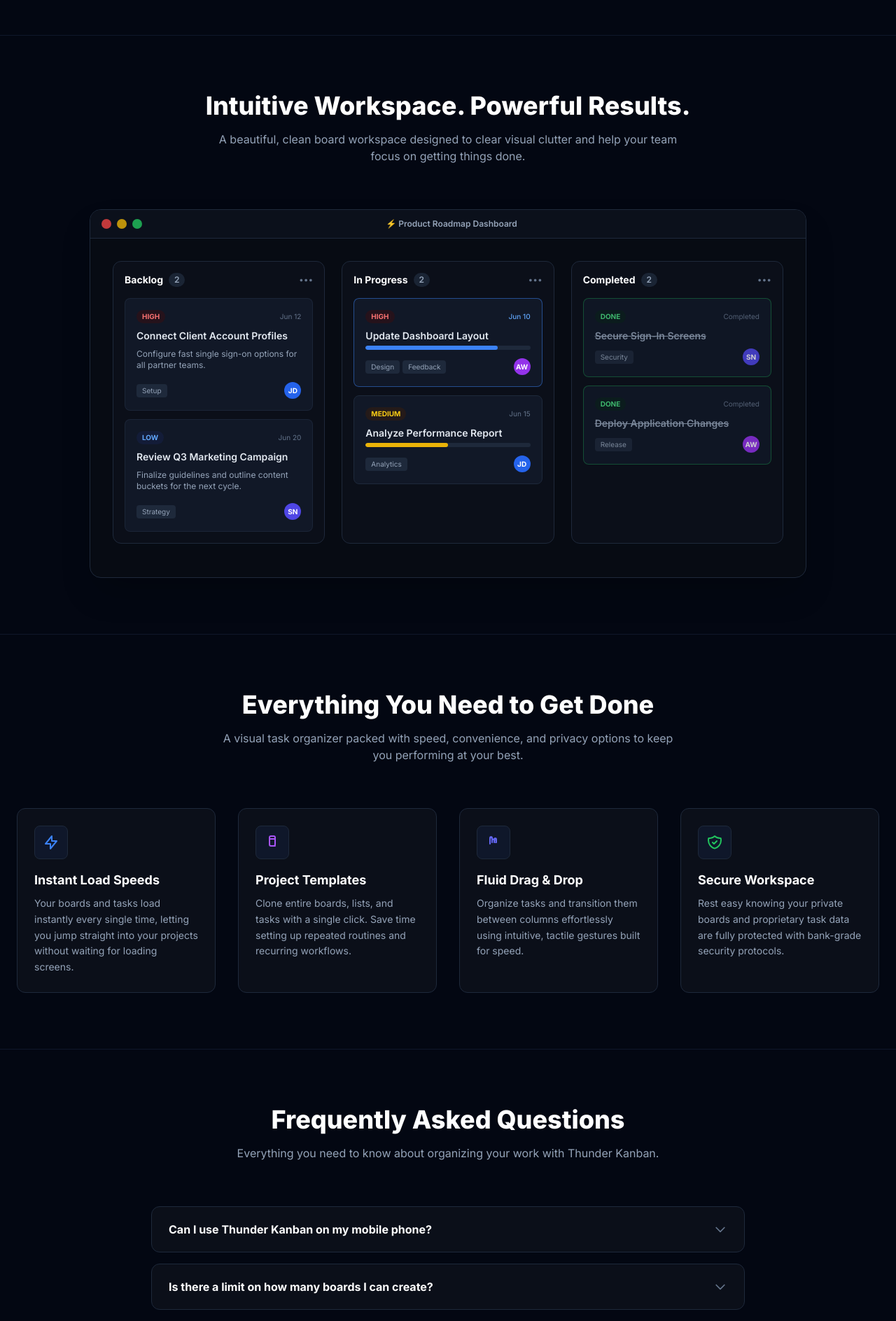
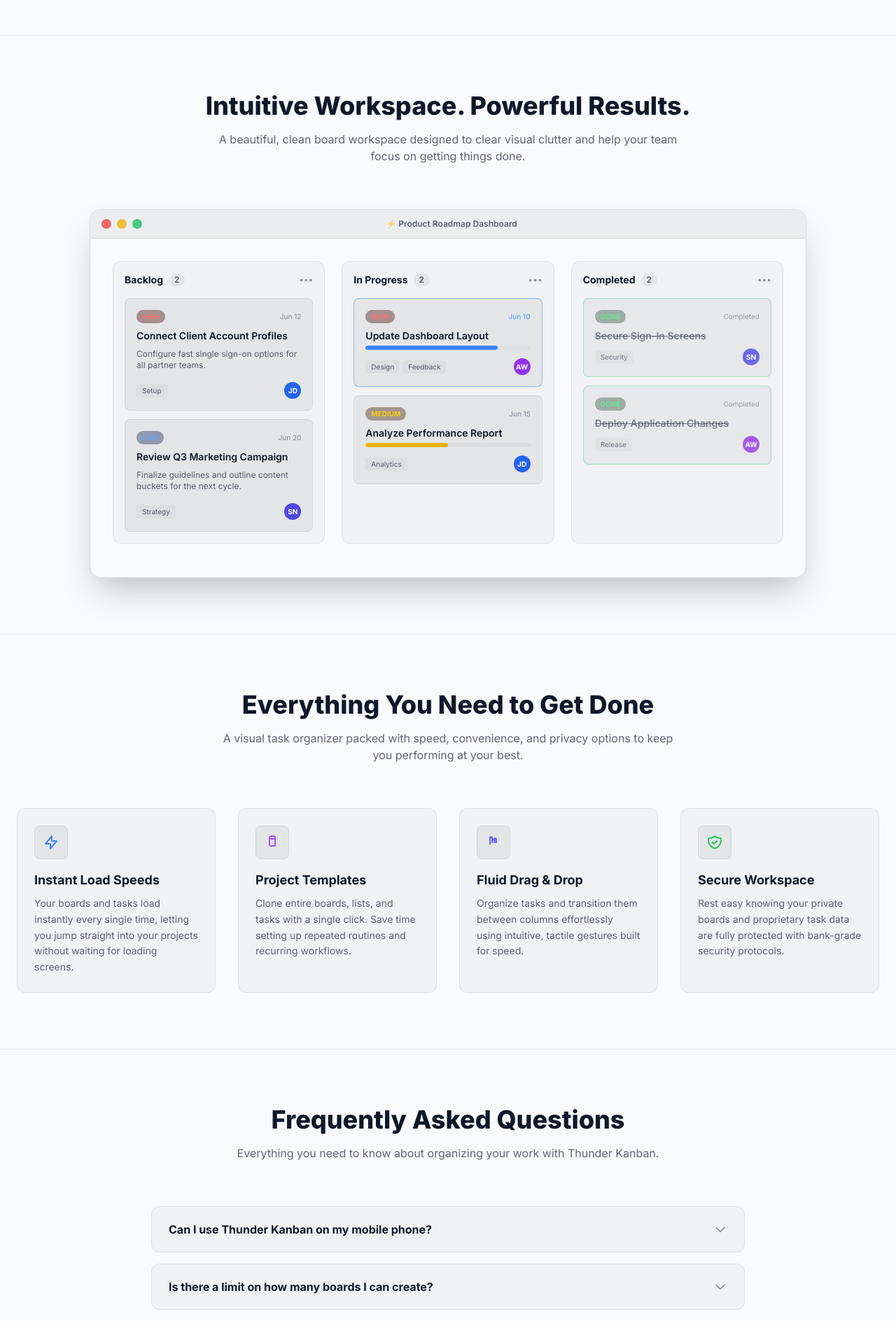
Before and after one commit to SHUBHAM-NIRMAL18/thunder-kanban, a React (Vite) app in the folder frontend/: page / in a window 1280 px wide. Shown: the part 680-2568 px from the top of the page at 70% size. Built offline with nearby package versions, Linux system fonts and the light colour scheme; no server answers.

Commit message:
fix(home): refactor home page layout and sections to support light theme

```diff
--- a/frontend/src/pages/Home/components/FAQ.tsx
+++ b/frontend/src/pages/Home/components/FAQ.tsx
@@ -32,13 +32,13 @@ export const FAQ = () => {
   }
 
   return (
-    <section id="faq" className="bg-[#030712] py-20 border-t border-slate-900">
+    <section id="faq" className="bg-[var(--bg-base)] py-20 border-t border-[var(--border-subtle)]">
       <div className="container mx-auto px-6 max-w-4xl">
         <div className="text-center mb-16">
-          <h2 className="text-3xl md:text-4xl font-extrabold text-white mb-4">
+          <h2 className="text-3xl md:text-4xl font-extrabold text-[var(--text-primary)] mb-4">
             Frequently Asked Questions
           </h2>
-          <p className="text-slate-400">
+          <p className="text-[var(--text-secondary)]">
             Everything you need to know about organizing your work with Thunder Kanban.
           </p>
         </div>
@@ -49,15 +49,15 @@ export const FAQ = () => {
             return (
               <div
                 key={idx}
-                className="bg-[#0b0f19] border border-slate-800 rounded-xl overflow-hidden transition-colors duration-200"
+                className="bg-[var(--bg-surface)] border border-[var(--border-subtle)] rounded-xl overflow-hidden transition-colors duration-200"
               >
                 <button
                   onClick={() => toggle(idx)}
-                  className="w-full text-left px-6 py-5 flex items-center justify-between font-bold text-white hover:text-blue-400 transition-colors"
+                  className="w-full text-left px-6 py-5 flex items-center justify-between font-bold text-[var(--text-primary)] hover:text-blue-400 transition-colors"
                 >
                   <span>{item.q}</span>
                   <svg
-                    className={`w-5 h-5 text-slate-500 transform transition-transform duration-200 ${isOpen ? 'rotate-180 text-blue-400' : ''}`}
+                    className={`w-5 h-5 text-[var(--text-muted)] transform transition-transform duration-200 ${isOpen ? 'rotate-180 text-blue-400' : ''}`}
                     fill="none"
                     stroke="currentColor"
                     viewBox="0 0 24 24"
@@ -67,7 +67,7 @@ export const FAQ = () => {
                 </button>
 
                 {isOpen && (
-                  <div className="px-6 pb-6 text-slate-400 text-sm leading-relaxed border-t border-slate-900 pt-4 animate-fade-in">
+                  <div className="px-6 pb-6 text-[var(--text-secondary)] text-sm leading-relaxed border-t border-[var(--border-subtle)] pt-4 animate-fade-in">
                     {item.a}
                   </div>
                 )}
--- a/frontend/src/pages/Home/components/Features.tsx
+++ b/frontend/src/pages/Home/components/Features.tsx
@@ -39,13 +39,13 @@ export const Features = () => {
   ]
 
   return (
-    <section id="features" className="bg-[#030712] py-20">
+    <section id="features" className="bg-[var(--bg-base)] py-20">
       <div className="container mx-auto px-6">
         <div className="text-center mb-16">
-          <h2 className="text-3xl md:text-4xl font-extrabold text-white mb-4">
+          <h2 className="text-3xl md:text-4xl font-extrabold text-[var(--text-primary)] mb-4">
             Everything You Need to Get Done
           </h2>
-          <p className="mx-auto max-w-2xl text-slate-400">
+          <p className="mx-auto max-w-2xl text-[var(--text-secondary)]">
             A visual task organizer packed with speed, convenience, and privacy options to keep you performing at your best.
           </p>
         </div>
@@ -54,15 +54,15 @@ export const Features = () => {
           {list.map((item, idx) => (
             <div
               key={idx}
-              className="bg-[#0b0f19] p-6 rounded-xl border border-slate-800 hover:border-blue-600/50 hover:shadow-lg hover:shadow-blue-500/5 transition-all group duration-300"
+              className="bg-[var(--bg-surface)] p-6 rounded-xl border border-[var(--border-subtle)] hover:border-blue-600/50 hover:shadow-lg hover:shadow-blue-500/5 transition-all group duration-300"
             >
-              <div className="mb-4 flex h-12 w-12 items-center justify-center rounded-lg bg-slate-900 border border-slate-800 group-hover:border-blue-500/50 transition-colors">
+              <div className="mb-4 flex h-12 w-12 items-center justify-center rounded-lg bg-[var(--bg-surface-2)] border border-[var(--border-subtle)] group-hover:border-blue-500/50 transition-colors">
                 {item.icon}
               </div>
-              <h3 className="text-lg font-bold text-white mb-2 group-hover:text-blue-400 transition-colors">
+              <h3 className="text-lg font-bold text-[var(--text-primary)] mb-2 group-hover:text-blue-400 transition-colors">
                 {item.title}
               </h3>
-              <p className="text-sm text-slate-400 leading-relaxed">
+              <p className="text-sm text-[var(--text-secondary)] leading-relaxed">
                 {item.desc}
               </p>
             </div>
--- a/frontend/src/pages/Home/components/MockKanban.tsx
+++ b/frontend/src/pages/Home/components/MockKanban.tsx
@@ -1,26 +1,26 @@
 export const MockKanban = () => {
   return (
-    <section id="preview" className="bg-[#030712] py-20 border-y border-slate-900">
+    <section id="preview" className="bg-[var(--bg-base)] py-20 border-y border-[var(--border-subtle)]">
       <div className="container mx-auto px-6">
         <div className="text-center mb-16">
-          <h2 className="text-3xl md:text-4xl font-extrabold text-white mb-4">
+          <h2 className="text-3xl md:text-4xl font-extrabold text-[var(--text-primary)] mb-4">
             Intuitive Workspace. Powerful Results.
           </h2>
-          <p className="mx-auto max-w-2xl text-slate-400">
+          <p className="mx-auto max-w-2xl text-[var(--text-secondary)]">
             A beautiful, clean board workspace designed to clear visual clutter and help your team focus on getting things done.
           </p>
         </div>
 
         {/* Mock Application Window */}
-        <div className="mx-auto max-w-5xl rounded-2xl border border-slate-800 bg-[#070b13] shadow-2xl overflow-hidden">
+        <div className="mx-auto max-w-5xl rounded-2xl border border-[var(--border-medium)] bg-[var(--bg-base)] shadow-2xl overflow-hidden">
           {/* OS Title Bar */}
-          <div className="bg-[#0b101b] px-4 py-3 flex items-center justify-between border-b border-slate-800">
+          <div className="bg-[var(--bg-surface-2)] px-4 py-3 flex items-center justify-between border-b border-[var(--border-medium)]">
             <div className="flex gap-2">
               <span className="w-3.5 h-3.5 rounded-full bg-red-500/80 block" />
               <span className="w-3.5 h-3.5 rounded-full bg-yellow-500/80 block" />
               <span className="w-3.5 h-3.5 rounded-full bg-green-500/80 block" />
             </div>
-            <div className="text-xs font-semibold text-slate-400 flex items-center gap-1.5">
+            <div className="text-xs font-semibold text-[var(--text-secondary)] flex items-center gap-1.5">
               <span>⚡ Product Roadmap Dashboard</span>
             </div>
             <div className="w-12" /> {/* spacer */}
@@ -31,30 +31,30 @@ export const MockKanban = () => {
             <div className="flex gap-6 min-w-[760px] pb-4">
 
               {/* Column 1 */}
-              <div className="flex-1 bg-[#0b0f19] rounded-xl p-4 border border-slate-800 flex flex-col gap-4">
+              <div className="flex-1 bg-[var(--bg-surface)] rounded-xl p-4 border border-[var(--border-subtle)] flex flex-col gap-4">
                 <div className="flex items-center justify-between">
-                  <h3 className="font-bold text-white text-sm flex items-center gap-2">
+                  <h3 className="font-bold text-[var(--text-primary)] text-sm flex items-center gap-2">
                     Backlog
-                    <span className="text-xs font-semibold text-slate-400 bg-slate-800/80 px-2 py-0.5 rounded-full">
+                    <span className="text-xs font-semibold text-[var(--text-secondary)] bg-[var(--bg-surface-2)] px-2 py-0.5 rounded-full">
                       2
                     </span>
                   </h3>
-                  <span className="text-slate-500 text-xs">•••</span>
+                  <span className="text-[var(--text-muted)] text-xs">•••</span>
                 </div>
 
                 <div className="flex flex-col gap-3">
-                  <div className="bg-[#111827] rounded-lg p-4 border border-slate-800/80 hover:border-slate-700 hover:translate-y-[-2px] transition-all cursor-grab">
+                  <div className="bg-[var(--bg-surface-2)] rounded-lg p-4 border border-[var(--border-subtle)] hover:border-[var(--border-medium)] hover:translate-y-[-2px] transition-all cursor-grab">
                     <div className="flex justify-between items-center mb-2">
                       <span className="text-[10px] uppercase font-bold text-red-400 bg-red-950/40 px-2 py-0.5 rounded-full">
                         High
                       </span>
-                      <span className="text-[10px] text-slate-500">Jun 12</span>
+                      <span className="text-[10px] text-[var(--text-muted)]">Jun 12</span>
                     </div>
-                    <h4 className="text-sm font-semibold text-slate-200 mb-2">Connect Client Account Profiles</h4>
-                    <p className="text-xs text-slate-400 mb-4 line-clamp-2">Configure fast single sign-on options for all partner teams.</p>
+                    <h4 className="text-sm font-semibold text-[var(--text-primary)] mb-2">Connect Client Account Profiles</h4>
+                    <p className="text-xs text-[var(--text-secondary)] mb-4 line-clamp-2">Configure fast single sign-on options for all partner teams.</p>
                     <div className="flex items-center justify-between">
                       <div className="flex gap-1">
-                        <span className="text-[10px] text-slate-400 bg-slate-800 px-2 py-0.5 rounded">Setup</span>
+                        <span className="text-[10px] text-[var(--text-secondary)] bg-[var(--bg-surface)] px-2 py-0.5 rounded">Setup</span>
                       </div>
                       <div className="w-6 h-6 rounded-full bg-blue-600 text-white text-[10px] font-bold flex items-center justify-center">
                         JD
@@ -62,18 +62,18 @@ export const MockKanban = () => {
                     </div>
                   </div>
 
-                  <div className="bg-[#111827] rounded-lg p-4 border border-slate-800/80 hover:border-slate-700 hover:translate-y-[-2px] transition-all cursor-grab">
+                  <div className="bg-[var(--bg-surface-2)] rounded-lg p-4 border border-[var(--border-subtle)] hover:border-[var(--border-medium)] hover:translate-y-[-2px] transition-all cursor-grab">
                     <div className="flex justify-between items-center mb-2">
                       <span className="text-[10px] uppercase font-bold text-blue-400 bg-blue-950/40 px-2 py-0.5 rounded-full">
                         Low
                       </span>
-                      <span className="text-[10px] text-slate-500">Jun 20</span>
+                      <span className="text-[10px] text-[var(--text-muted)]">Jun 20</span>
                     </div>
-                    <h4 className="text-sm font-semibold text-slate-200 mb-2">Review Q3 Marketing Campaign</h4>
-                    <p className="text-xs text-slate-400 mb-4 line-clamp-2">Finalize guidelines and outline content buckets for the next cycle.</p>
+                    <h4 className="text-sm font-semibold text-[var(--text-primary)] mb-2">Review Q3 Marketing Campaign</h4>
+                    <p className="text-xs text-[var(--text-secondary)] mb-4 line-clamp-2">Finalize guidelines and outline content buckets for the next cycle.</p>
                     <div className="flex items-center justify-between">
                       <div className="flex gap-1">
-                        <span className="text-[10px] text-slate-400 bg-slate-800 px-2 py-0.5 rounded">Strategy</span>
+                        <span className="text-[10px] text-[var(--text-secondary)] bg-[var(--bg-surface)] px-2 py-0.5 rounded">Strategy</span>
                       </div>
                       <div className="w-6 h-6 rounded-full bg-indigo-600 text-white text-[10px] font-bold flex items-center justify-center">
                         SN
@@ -84,33 +84,33 @@ export const MockKanban = () => {
               </div>
 
               {/* Column 2 */}
-              <div className="flex-1 bg-[#0b0f19] rounded-xl p-4 border border-slate-800 flex flex-col gap-4">
+              <div className="flex-1 bg-[var(--bg-surface)] rounded-xl p-4 border border-[var(--border-subtle)] flex flex-col gap-4">
                 <div className="flex items-center justify-between">
-                  <h3 className="font-bold text-white text-sm flex items-center gap-2">
+                  <h3 className="font-bold text-[var(--text-primary)] text-sm flex items-center gap-2">
                     In Progress
-                    <span className="text-xs font-semibold text-slate-400 bg-slate-800/80 px-2 py-0.5 rounded-full">
+                    <span className="text-xs font-semibold text-[var(--text-secondary)] bg-[var(--bg-surface-2)] px-2 py-0.5 rounded-full">
                       2
                     </span>
                   </h3>
-                  <span className="text-slate-500 text-xs">•••</span>
+                  <span className="text-[var(--text-muted)] text-xs">•••</span>
                 </div>
 
                 <div className="flex flex-col gap-3">
-                  <div className="bg-[#111827] rounded-lg p-4 border border-blue-500/50 hover:border-blue-400 hover:translate-y-[-2px] transition-all cursor-grab">
+                  <div className="bg-[var(--bg-surface-2)] rounded-lg p-4 border border-blue-500/50 hover:border-blue-400 hover:translate-y-[-2px] transition-all cursor-grab">
                     <div className="flex justify-between items-center mb-2">
                       <span className="text-[10px] uppercase font-bold text-red-400 bg-red-950/40 px-2 py-0.5 rounded-full">
                         High
                       </span>
                       <span className="text-[10px] text-blue-400 font-medium">Jun 10</span>
                     </div>
-                    <h4 className="text-sm font-semibold text-slate-200 mb-1">Update Dashboard Layout</h4>
-                    <div className="w-full bg-slate-800 h-1.5 rounded-full overflow-hidden mb-3">
+                    <h4 className="text-sm font-semibold text-[var(--text-primary)] mb-1">Update Dashboard Layout</h4>
+                    <div className="w-full bg-[var(--bg-surface)] h-1.5 rounded-full overflow-hidden mb-3">
                       <div className="bg-blue-500 h-full rounded-full w-4/5" />
                     </div>
                     <div className="flex items-center justify-between">
                       <div className="flex gap-1">
-                        <span className="text-[10px] text-slate-400 bg-slate-800 px-2 py-0.5 rounded">Design</span>
-                        <span className="text-[10px] text-slate-400 bg-slate-800 px-2 py-0.5 rounded">Feedback</span>
+                        <span className="text-[10px] text-[var(--text-secondary)] bg-[var(--bg-surface)] px-2 py-0.5 rounded">Design</span>
+                        <span className="text-[10px] text-[var(--text-secondary)] bg-[var(--bg-surface)] px-2 py-0.5 rounded">Feedback</span>
                       </div>
                       <div className="w-6 h-6 rounded-full bg-purple-600 text-white text-[10px] font-bold flex items-center justify-center">
                         AW
@@ -118,20 +118,20 @@ export const MockKanban = () => {
                     </div>
                   </div>
 
-                  <div className="bg-[#111827] rounded-lg p-4 border border-slate-800 hover:border-slate-700 hover:translate-y-[-2px] transition-all cursor-grab">
+                  <div className="bg-[var(--bg-surface-2)] rounded-lg p-4 border border-[var(--border-subtle)] hover:border-[var(--border-medium)] hover:translate-y-[-2px] transition-all cursor-grab">
                     <div className="flex justify-between items-center mb-2">
                       <span className="text-[10px] uppercase font-bold text-yellow-400 bg-yellow-950/40 px-2 py-0.5 rounded-full">
                         Medium
                       </span>
-                      <span className="text-[10px] text-slate-500">Jun 15</span>
+                      <span className="text-[10px] text-[var(--text-muted)]">Jun 15</span>
                     </div>
-                    <h4 className="text-sm font-semibold text-slate-200 mb-1">Analyze Performance Report</h4>
-                    <div className="w-full bg-slate-800 h-1.5 rounded-full overflow-hidden mb-3">
+                    <h4 className="text-sm font-semibold text-[var(--text-primary)] mb-1">Analyze Performance Report</h4>
+                    <div className="w-full bg-[var(--bg-surface)] h-1.5 rounded-full overflow-hidden mb-3">
                       <div className="bg-yellow-500 h-full rounded-full w-1/2" />
                     </div>
                     <div className="flex items-center justify-between">
                       <div className="flex gap-1">
-                        <span className="text-[10px] text-slate-400 bg-slate-800 px-2 py-0.5 rounded">Analytics</span>
+                        <span className="text-[10px] text-[var(--text-secondary)] bg-[var(--bg-surface)] px-2 py-0.5 rounded">Analytics</span>
                       </div>
                       <div className="w-6 h-6 rounded-full bg-blue-600 text-white text-[10px] font-bold flex items-center justify-center">
                         JD
@@ -142,29 +142,29 @@ export const MockKanban = () => {
               </div>
 
               {/* Column 3 */}
-              <div className="flex-1 bg-[#0b0f19] rounded-xl p-4 border border-slate-800 flex flex-col gap-4">
+              <div className="flex-1 bg-[var(--bg-surface)] rounded-xl p-4 border border-[var(--border-subtle)] flex flex-col gap-4">
                 <div className="flex items-center justify-between">
-                  <h3 className="font-bold text-white text-sm flex items-center gap-2">
+                  <h3 className="font-bold text-[var(--text-primary)] text-sm flex items-center gap-2">
                     Completed
-                    <span className="text-xs font-semibold text-slate-400 bg-slate-800/80 px-2 py-0.5 rounded-full">
+                    <span className="text-xs font-semibold text-[var(--text-secondary)] bg-[var(--bg-surface-2)] px-2 py-0.5 rounded-full">
                       2
                     </span>
                   </h3>
-                  <span className="text-slate-500 text-xs">•••</span>
+                  <span className="text-[var(--text-muted)] text-xs">•••</span>
                 </div>
 
                 <div className="flex flex-col gap-3">
-                  <div className="bg-[#111827] rounded-lg p-4 border border-green-500/40 hover:border-green-500/60 opacity-80 hover:opacity-100 transition-all cursor-grab">
+                  <div className="bg-[var(--bg-surface-2)] rounded-lg p-4 border border-green-500/40 hover:border-green-500/60 opacity-80 hover:opacity-100 transition-all cursor-grab">
                     <div className="flex justify-between items-center mb-2">
                       <span className="text-[10px] uppercase font-bold text-green-400 bg-green-950/40 px-2 py-0.5 rounded-full">
                         Done
                       </span>
-                      <span className="text-[10px] text-slate-500">Completed</span>
+                      <span className="text-[10px] text-[var(--text-muted)]">Completed</span>
                     </div>
-                    <h4 className="text-sm font-semibold text-slate-400 line-through mb-2">Secure Sign-In Screens</h4>
+                    <h4 className="text-sm font-semibold text-[var(--text-secondary)] line-through mb-2">Secure Sign-In Screens</h4>
                     <div className="flex items-center justify-between">
                       <div className="flex gap-1">
-                        <span className="text-[10px] text-slate-400 bg-slate-800 px-2 py-0.5 rounded">Security</span>
+                        <span className="text-[10px] text-[var(--text-secondary)] bg-[var(--bg-surface)] px-2 py-0.5 rounded">Security</span>
                       </div>
                       <div className="w-6 h-6 rounded-full bg-indigo-600 text-white text-[10px] font-bold flex items-center justify-center">
                         SN
@@ -172,17 +172,17 @@ export const MockKanban = () => {
                     </div>
                   </div>
 
-                  <div className="bg-[#111827] rounded-lg p-4 border border-green-500/40 hover:border-green-500/60 opacity-80 hover:opacity-100 transition-all cursor-grab">
+                  <div className="bg-[var(--bg-surface-2)] rounded-lg p-4 border border-green-500/40 hover:border-green-500/60 opacity-80 hover:opacity-100 transition-all cursor-grab">
                     <div className="flex justify-between items-center mb-2">
                       <span className="text-[10px] uppercase font-bold text-green-400 bg-green-950/40 px-2 py-0.5 rounded-full">
                         Done
                       </span>
-                      <span className="text-[10px] text-slate-500">Completed</span>
+                      <span className="text-[10px] text-[var(--text-muted)]">Completed</span>
                     </div>
-                    <h4 className="text-sm font-semibold text-slate-400 line-through mb-2">Deploy Application Changes</h4>
+                    <h4 className="text-sm font-semibold text-[var(--text-secondary)] line-through mb-2">Deploy Application Changes</h4>
                     <div className="flex items-center justify-between">
                       <div className="flex gap-1">
-                        <span className="text-[10px] text-slate-400 bg-slate-800 px-2 py-0.5 rounded">Release</span>
+                        <span className="text-[10px] text-[var(--text-secondary)] bg-[var(--bg-surface)] px-2 py-0.5 rounded">Release</span>
                       </div>
                       <div className="w-6 h-6 rounded-full bg-purple-600 text-white text-[10px] font-bold flex items-center justify-center">
                         AW
--- a/frontend/src/pages/Home/index.tsx
+++ b/frontend/src/pages/Home/index.tsx
@@ -26,7 +26,7 @@ export const Home = () => {
   }, [location])
 
   return (
-    <div className="min-h-screen bg-[#030712] flex flex-col selection:bg-blue-600 selection:text-white">
+    <div className="min-h-screen bg-[var(--bg-base)] flex flex-col selection:bg-blue-600 selection:text-white">
       <Navbar />
       <main className="flex-1">
         <Hero />
```
Also changed, not shown: frontend/src/pages/Home/components/Footer.tsx (+22 -22 lines), frontend/src/pages/Home/components/Hero.tsx (+6 -6 lines).
